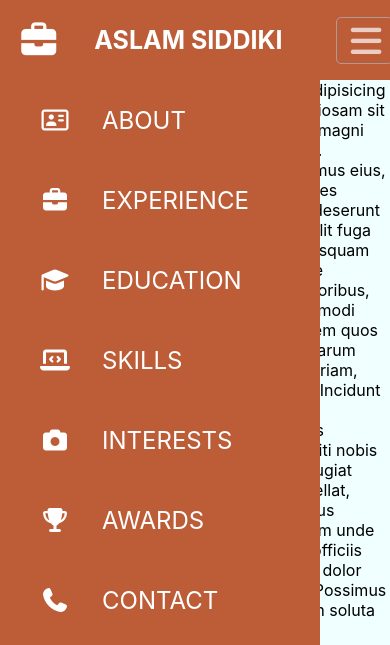
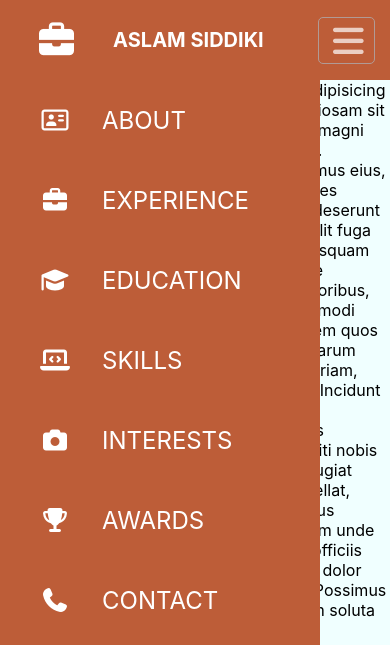
Before and after one commit to Aslam-Siddiki/mobile-friendly-website, a plain HTML site: page index.html in a window 390 px wide. Shown: the top 645 px of the page. Drawn offline with Linux system fonts and the light colour scheme.

Commit message:
add file

```diff
--- a/index.html
+++ b/index.html
@@ -29,7 +29,7 @@
 
     </head>
     <body>
-        <div class="main-box">
+
         <div class="navbar">
             <div class="nav-link" style="font-size: 40px">
                 <i class="fa-solid fa-briefcase"></i>
@@ -53,6 +53,9 @@
                 </div>
             </div>
         </div>
+
+        <div class="main-box">
+
             <div class="side-bar">
                 <div class="sidebar-link">
                     <div class="icon">
--- a/style.css
+++ b/style.css
@@ -6,6 +6,7 @@
 
 html, body {
     height: 100%;
+    overflow-y: hidden;
     background-color: azure;
 }
 
@@ -31,6 +32,25 @@ html, body {
 
 
 @media(max-width:640px){
+
+    .side-navbar {
+        height: 5rem;
+        width: 100%;
+        background-color: #bd5d38;
+        color: white;
+        font-size: 20px;
+        font-weight: 700;
+        display: flex;
+        flex-wrap: nowrap;
+        justify-content: space-evenly;
+        align-items: center;
+        font-style:normal;
+        position: fixed;
+        top: 0;
+        left: 0;
+        z-index: 1000;
+    }
+
     .navbar{
         display: none;
     }
@@ -56,22 +76,7 @@ html, body {
         padding-left: 1rem;
     }
 
-    .side-navbar {
-        height: 80px;
-        width: 100%;
-        background-color: #bd5d38;
-        color: white;
-        font-size: 25px;
-        font-weight: 700;
-        display: flex;
-        flex-wrap: wrap;
-        justify-content: space-around;
-        align-items: center;
-        border-bottom: black;
-        font-style:normal;
-        position: fixed;
-        z-index: 1000;
-    }
+
 
     .icon-boundry {
         height: 40px;
```
Lines whose indentation alone changed are shown as unchanged.
